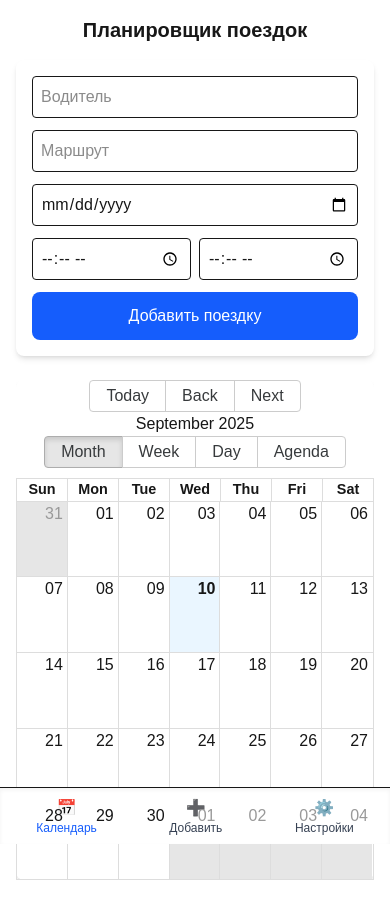
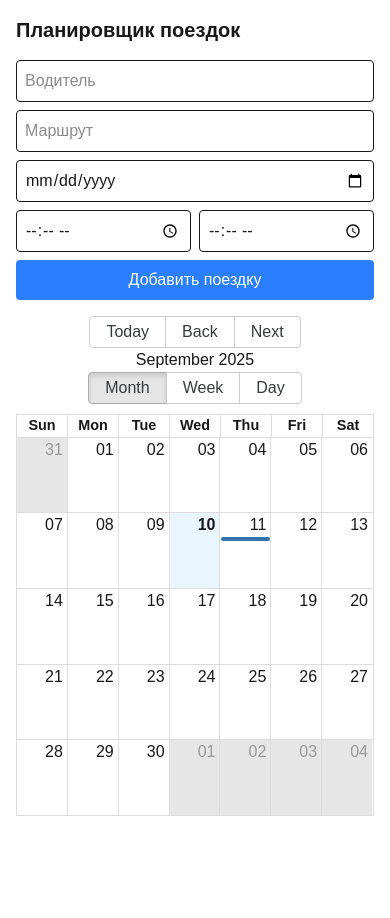
Before and after one commit to Akmal0495/drivers-planner, a Next.js app: page / in a window 390 px wide. Shown: the top 918 px of the page. After the commit the page ends 844 px from the top, so only its background shows below. Built offline with nearby package versions, Linux system fonts and the light colour scheme.

Commit message:
feat: add mobile-friendly form with date & time pickers

```diff
--- a/app/page.tsx
+++ b/app/page.tsx
@@ -13,8 +13,8 @@ export default function Page() {
       id: 1,
       driver: "Иванов",
       route: "Душанбе → Хорог",
-      start: new Date(2025, 7, 11, 10, 0),
-      end: new Date(2025, 7, 11, 14, 0),
+      start: new Date(2025, 8, 11, 10, 0), // сентябрь (месяцы в JS с 0)
+      end: new Date(2025, 8, 11, 14, 0),
       status: "Запланировано",
     },
   ]);
@@ -22,44 +22,57 @@ export default function Page() {
   const [newTrip, setNewTrip] = useState({
     driver: "",
     route: "",
-    date: "",
+    startDate: "",
     startTime: "",
     endTime: "",
     status: "Запланировано",
   });
 
   const addTrip = () => {
-    if (!newTrip.driver || !newTrip.route || !newTrip.date || !newTrip.startTime || !newTrip.endTime) {
-      alert("Заполните все поля!");
+    if (!newTrip.driver || !newTrip.route || !newTrip.startDate || !newTrip.startTime || !newTrip.endTime) {
+      alert("Заполни все поля!");
       return;
     }
 
-    const start = new Date(`${newTrip.date}T${newTrip.startTime}`);
-    const end = new Date(`${newTrip.date}T${newTrip.endTime}`);
+    const start = new Date(`${newTrip.startDate}T${newTrip.startTime}`);
+    const end = new Date(`${newTrip.startDate}T${newTrip.endTime}`);
 
     setTrips([
       ...trips,
-      { ...newTrip, id: trips.length + 1, start, end },
+      {
+        id: trips.length + 1,
+        driver: newTrip.driver,
+        route: newTrip.route,
+        start,
+        end,
+        status: newTrip.status,
+      },
     ]);
 
-    setNewTrip({ driver: "", route: "", date: "", startTime: "", endTime: "", status: "Запланировано" });
+    setNewTrip({
+      driver: "",
+      route: "",
+      startDate: "",
+      startTime: "",
+      endTime: "",
+      status: "Запланировано",
+    });
+  };
+
+  const eventStyleGetter = (event: any) => {
+    let backgroundColor = "#3174ad"; // по умолчанию
+    if (event.status === "В пути") backgroundColor = "orange";
+    if (event.status === "Завершено") backgroundColor = "green";
+    if (event.status === "Отменено") backgroundColor = "red";
+    return { style: { backgroundColor } };
   };
 
   return (
-    <div className="pb-20 p-4 max-w-4xl mx-auto">
-      {/* Заголовок */}
-      <h1 className="text-xl sm:text-2xl md:text-3xl font-bold text-center mb-4">
-        Планировщик поездок
-      </h1>
+    <div className="p-4 max-w-2xl mx-auto">
+      <h1 className="text-xl font-bold mb-4">Планировщик поездок</h1>
 
-      {/* Форма */}
-      <form
-        className="flex flex-col gap-3 bg-white shadow-md p-4 rounded-lg mb-6"
-        onSubmit={(e) => {
-          e.preventDefault();
-          addTrip();
-        }}
-      >
+      {/* форма */}
+      <div className="grid gap-2 mb-4">
         <input
           type="text"
           placeholder="Водитель"
@@ -74,60 +87,44 @@ export default function Page() {
           onChange={(e) => setNewTrip({ ...newTrip, route: e.target.value })}
           className="border rounded p-2"
         />
-        {/* Отдельно дата + время */}
         <input
           type="date"
-          value={newTrip.date}
-          onChange={(e) => setNewTrip({ ...newTrip, date: e.target.value })}
+          value={newTrip.startDate}
+          onChange={(e) => setNewTrip({ ...newTrip, startDate: e.target.value })}
           className="border rounded p-2"
         />
-        <div className="flex gap-2">
+        <div className="grid grid-cols-2 gap-2">
           <input
             type="time"
             value={newTrip.startTime}
             onChange={(e) => setNewTrip({ ...newTrip, startTime: e.target.value })}
-            className="border rounded p-2 flex-1"
+            className="border rounded p-2"
           />
           <input
             type="time"
             value={newTrip.endTime}
             onChange={(e) => setNewTrip({ ...newTrip, endTime: e.target.value })}
-            className="border rounded p-2 flex-1"
+            className="border rounded p-2"
           />
         </div>
-
         <button
-          type="submit"
-          className="bg-blue-600 text-white py-3 rounded-lg hover:bg-blue-700 active:scale-95 transition"
+          onClick={addTrip}
+          className="bg-blue-500 text-white py-2 px-4 rounded hover:bg-blue-600"
         >
           Добавить поездку
         </button>
-      </form>
+      </div>
 
-      {/* Календарь */}
-      <div className="overflow-x-auto">
+      {/* календарь */}
       <Calendar
         localizer={localizer}
         events={trips}
         startAccessor="start"
         endAccessor="end"
         style={{ height: 500 }}
-          className="rounded-lg shadow-md"
+        eventPropGetter={eventStyleGetter}
+        views={["month", "week", "day"]}
       />
-      </div>
-
-      {/* Нижняя панель */}
-      <nav className="fixed bottom-0 left-0 right-0 bg-white shadow-inner border-t flex justify-around py-2">
-        <button className="flex flex-col items-center text-blue-600">
-          📅 <span className="text-xs">Календарь</span>
-        </button>
-        <button className="flex flex-col items-center text-gray-700">
-          ➕ <span className="text-xs">Добавить</span>
-        </button>
-        <button className="flex flex-col items-center text-gray-700">
-          ⚙️ <span className="text-xs">Настройки</span>
-        </button>
-      </nav>
     </div>
   );
 }
```
Lines whose indentation alone changed are shown as unchanged.
